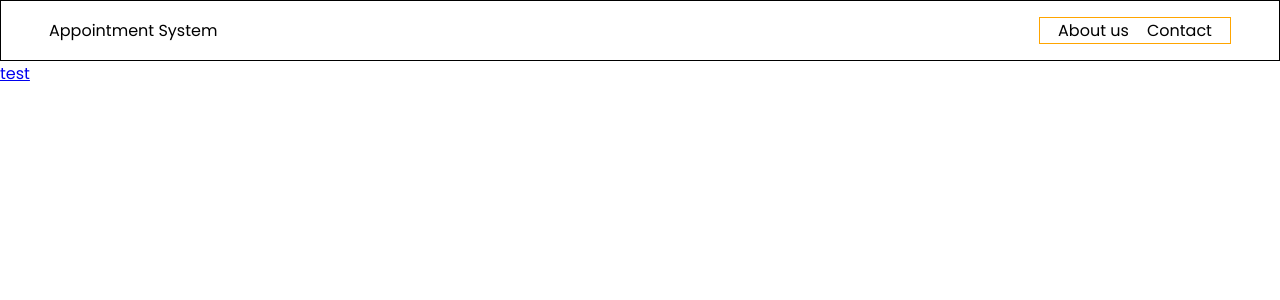
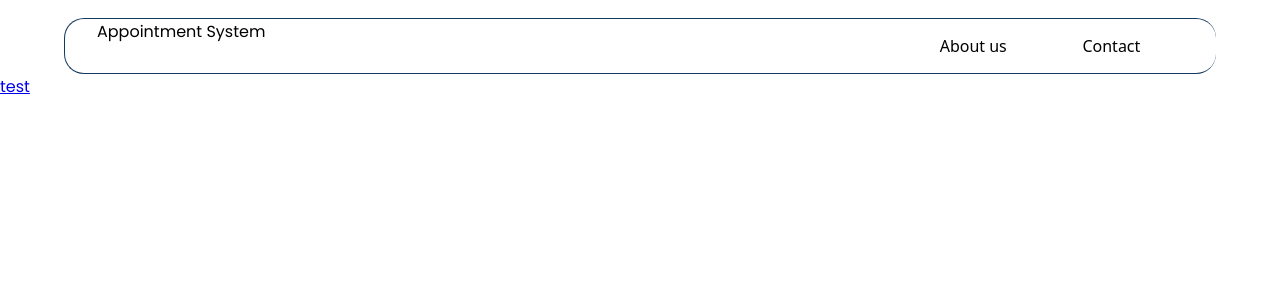
Before and after one commit to hilario001/appointment-system, a PHP site: page / in a window 1280 px wide. Shown: the top 300 px of the page. Run offline with PHP 8.4, Linux system fonts and the light colour scheme.

Commit message:
Add nav bar

```diff
--- a/styles/landing.css
+++ b/styles/landing.css
@@ -1,15 +1,54 @@
 nav {
-    border: 1px solid black;
+    border: 1px solid #163a5d;
+    border-radius: 20px;
+    border-right: none;
+    margin: 0 auto;
+    margin-top: 18px;
+    width: 90%;
     display: flex;
     justify-content: space-between;
-    align-items: center;
-    padding: 0 3rem;
+    padding-left: 2rem;
 }
 
 nav ul {
     display: flex;
-    width: 12rem;
-    border: 1px solid orange;
+    width: 22rem;
     list-style-type: none;
     justify-content: space-evenly;
+    font-family: Sans;
 }
+
+.logo {
+    font-weight: bold;
+    color: #163a5d;
+    align-content: center;
+}
+
+.wrapper a {
+    padding: 0 19px;
+    align-content: center;
+    font-weight: semi-bold;
+    cursor: pointer;
+}
+
+.wrapper {
+    display: flex;
+    font-size: 0.8rem;
+}
+
+.wrapper .signup {
+    color: black;
+    background: none;
+    border: none;
+}
+
+.wrapper .login {
+    color: white;
+    background: #163a5d;
+    border: none;
+    border-radius: 0 20px 20px 0;
+}
+
+.wrapper a:hover {
+    opacity: 0.83;
+}
```
